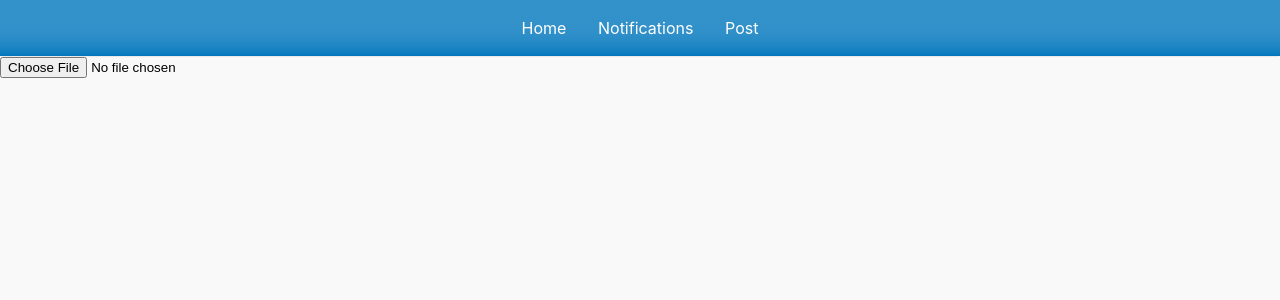
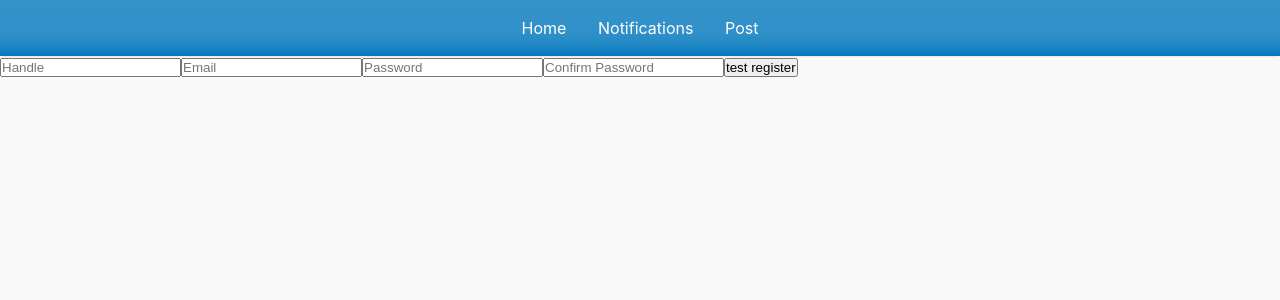
Before and after one commit to msearles25/face-browser-frontend, a React (Create React App) app: page /register in a window 1280 px wide. Shown: the top 300 px of the page. Built offline with nearby package versions, Linux system fonts and the light colour scheme.

Commit message:
registering to the endpoint working

```diff
--- a/src/pages/Register.js
+++ b/src/pages/Register.js
@@ -1,30 +1,56 @@
 import React, { useState } from 'react'
+import axios from 'axios';
 
 const Register = () => {
-    const [imgSrc, setImgSrc] = useState();
-    const [prevImg, setPrevImg] = useState();
+    const [imgInfo, setImgInfo] = useState({
+        imgSrc: null,
+        prevImg: null
+    });
+    const [newUser, setNewUser] = useState()
 
     const handleImageUpload = e => {
         if(e.target.files.length === 0) {
-            e.target.files = prevImg;
+            e.target.files = imgInfo.prevImg;
             return;
         }
-        if(e.target.files) {
-            const file = e.target.files
-            setPrevImg(file)
-        }
 
+        const file = e.target.files
         const imgUrl = URL.createObjectURL(e.target.files[0]);
-        setImgSrc(imgUrl);
+        setImgInfo({
+            imgSrc: imgUrl,
+            prevImg: file
+        });
+    }
+
+    const handleChange = e => {
+        setNewUser({
+            ...newUser,
+            [e.target.name]: e.target.value
+        })
+    }
+
+    const handleSubmit = e => {
+        e.preventDefault();
+        axios.post('http://localhost:1337/api/auth/register', newUser)
+            .then(res => {
+                console.log(res)
+            })
+            .catch(error => {
+                console.log(error.response.data)
+            })
     }
 
     return (
         <div>
-            <form>
-                <input type='file' onChange={handleImageUpload}/>
-
+            <form onSubmit={handleSubmit}>
+                {/* <input type='file' onChange={handleImageUpload}/> */}
+                <input type='text' name='userHandle' placeholder='Handle' onChange={handleChange}/>
+                <input type='text' name='email' placeholder='Email' onChange={handleChange}/>
+                <input type='text' name='password' placeholder='Password' onChange={handleChange}/>
+                <input type='text' name='confirmPassword' placeholder='Confirm Password' onChange={handleChange}/>
+                <button type='submit'>test register</button>
             </form>
-            {imgSrc && <img src={imgSrc} alt='user'/> }
+            {imgInfo.imgSrc && <img src={imgInfo.imgSrc} alt='user'/> }
         </div>
     )
 }
```
